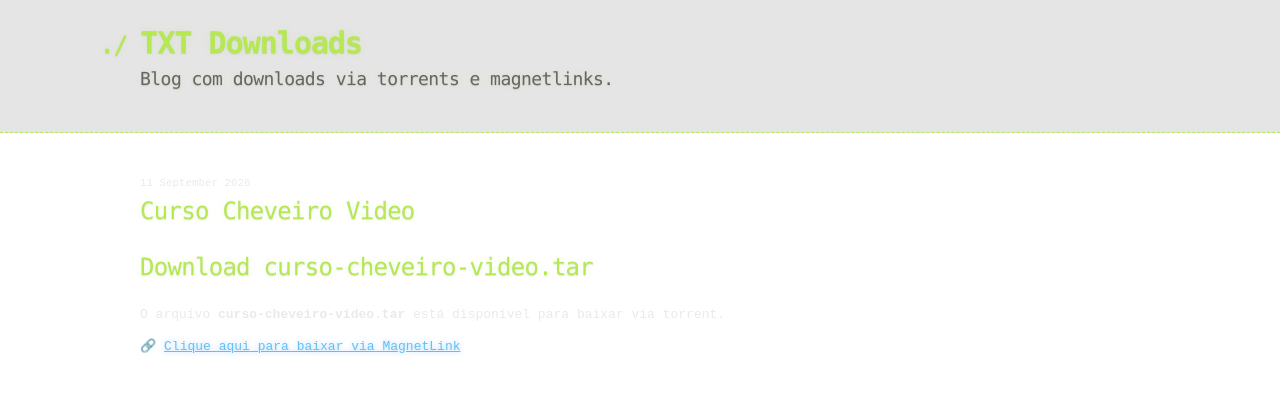
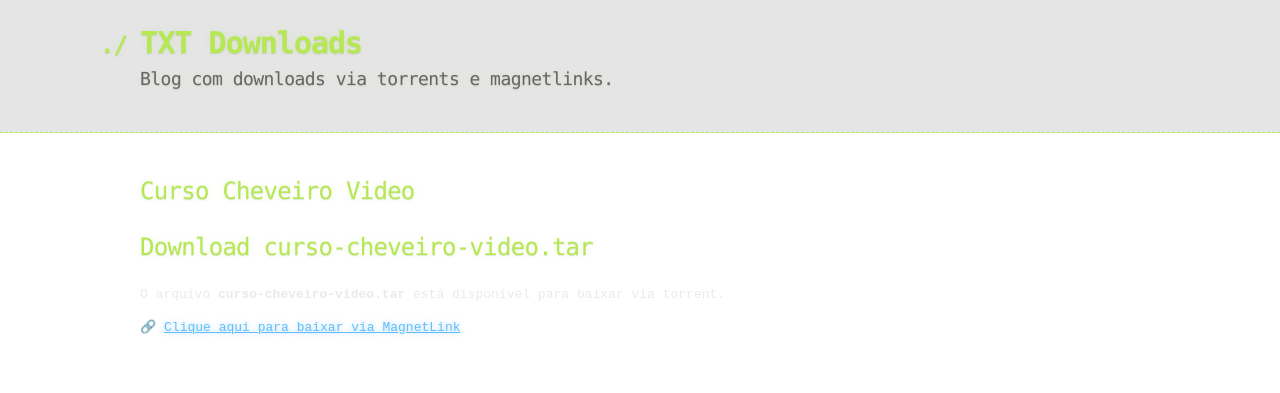
Before and after one commit to txtex/txt, a Jekyll site: the page built from _posts/2026-09-11-curso-cheveiro-video.md, in a window 1280 px wide. Shown: the top 393 px of the page. Built offline with Jekyll 4.4.1, drawn with Linux system fonts in a browser that asks for light colours; our own code applies the rules of GitHub Pages for plain Markdown files.

Commit message:
Update post.html

```diff
--- a/_layouts/post.html
+++ b/_layouts/post.html
@@ -1,8 +1,8 @@
 ---
 layout: default
 ---
-
-<small>{{ page.date | date: "%-d %B %Y" }}</small>
+<!--
+<small>{{ page.date | date: "%-d %B %Y" }}</small> -->
 <h2>{{ page.title }}</h2>
 
 <!-- <p class="view">by {{ page.author | default: site.author }}</p> -->
```
